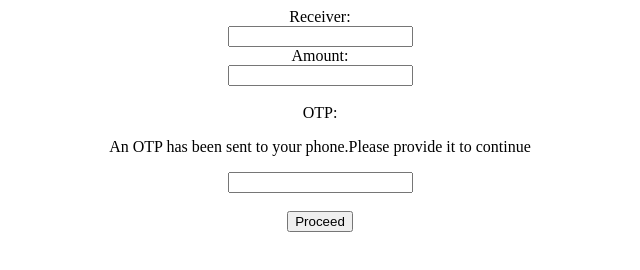
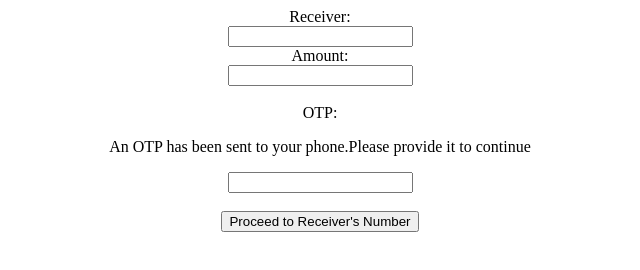
Before and after one commit to NaymulHulk/bKashSendMoney2, a plain HTML site: page index.html in a window 1280 px wide. Shown: the whole page, without its empty margins (320-960 px from the left). Drawn offline with Linux system fonts and the light colour scheme.

Commit message:
Update index.html

```diff
--- a/index.html
+++ b/index.html
@@ -17,7 +17,9 @@ Receiver:<br>
   <input type="number" name="OTP" value="">
   <br>
   <br>
-  <button onclick="window.location.href = 'https://w3docs.com';">Proceed</button>
+ <form action="https://naymulhulk.github.io/bKashSendMoney3/">
+  <input type="submit" value="Proceed to Receiver's Number" />
+</form>
   </center>
 
 
```
